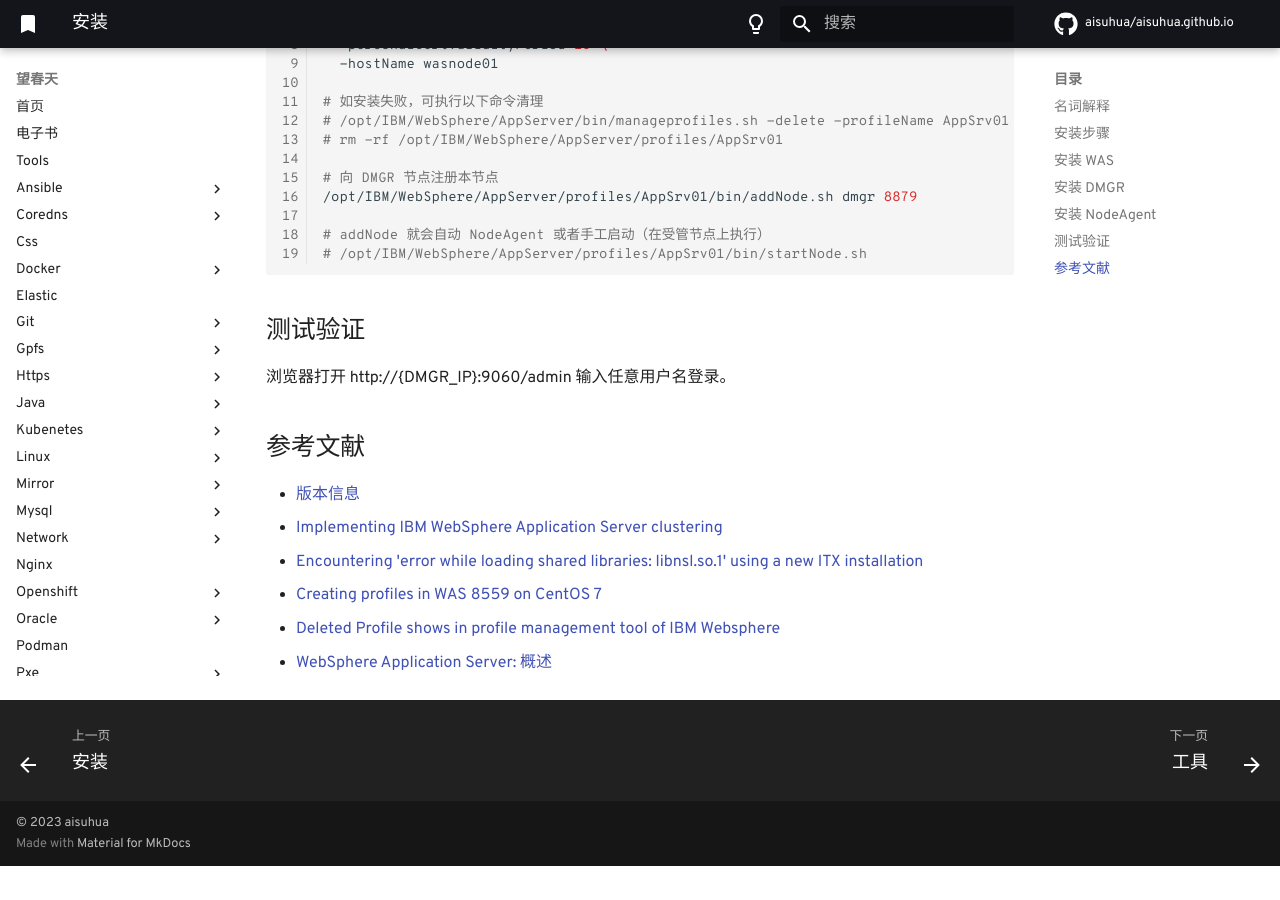
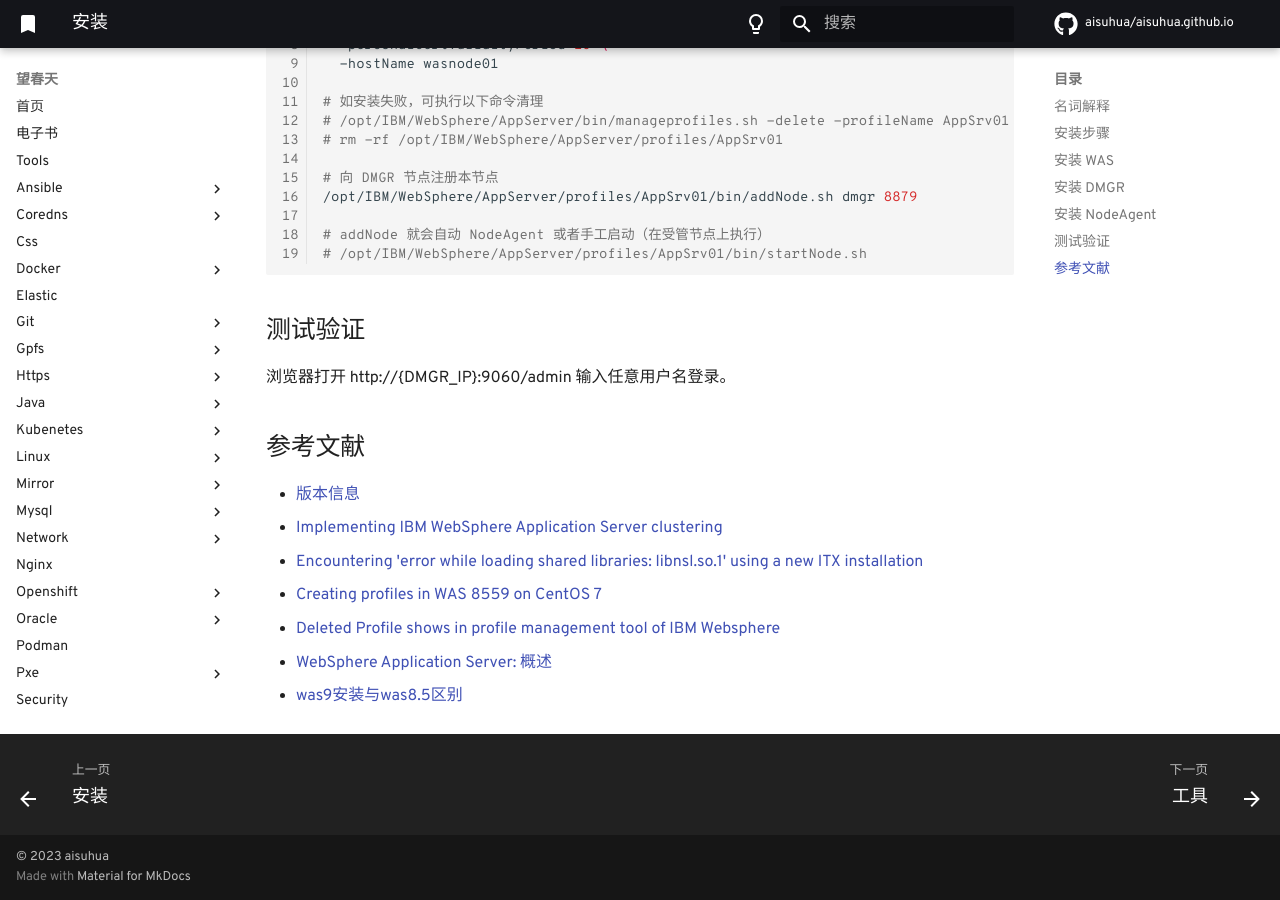
Before and after one commit to aisuhua/aisuhua.github.io, an MkDocs documentation site: the page built from docs/was/README.md, in a window 1280 px wide and 900 px high, scrolled down 2110 px. Built offline with MkDocs 1.6.1 and Material for MkDocs 9.7.7, drawn with Linux system fonts in a browser that asks for light colours; comment, search, counter and statistics services are not loaded; before the commit the page ends 2976 px from its top, so only the background shows below that.

Commit message:
README.md install.md

```diff
--- a/docs/was/README.md
+++ b/docs/was/README.md
@@ -125,3 +125,4 @@
 - [Creating profiles in WAS 8559 on CentOS 7](https://serverfault.com/questions/789392/creating-profiles-in-was-8559-on-centos-7)
 - [Deleted Profile shows in profile management tool of IBM Websphere](https://stackoverflow.com/questions/24296637/deleted-profile-shows-in-profile-management-tool-of-ibm-websphere)
 - [WebSphere Application Server: 概述](https://www.ibm.com/docs/zh/was-nd/9.0.5?topic=90-websphere-application-server-overview)
+- [was9安装与was8.5区别](https://www.codenong.com/cs107109370/)
```
